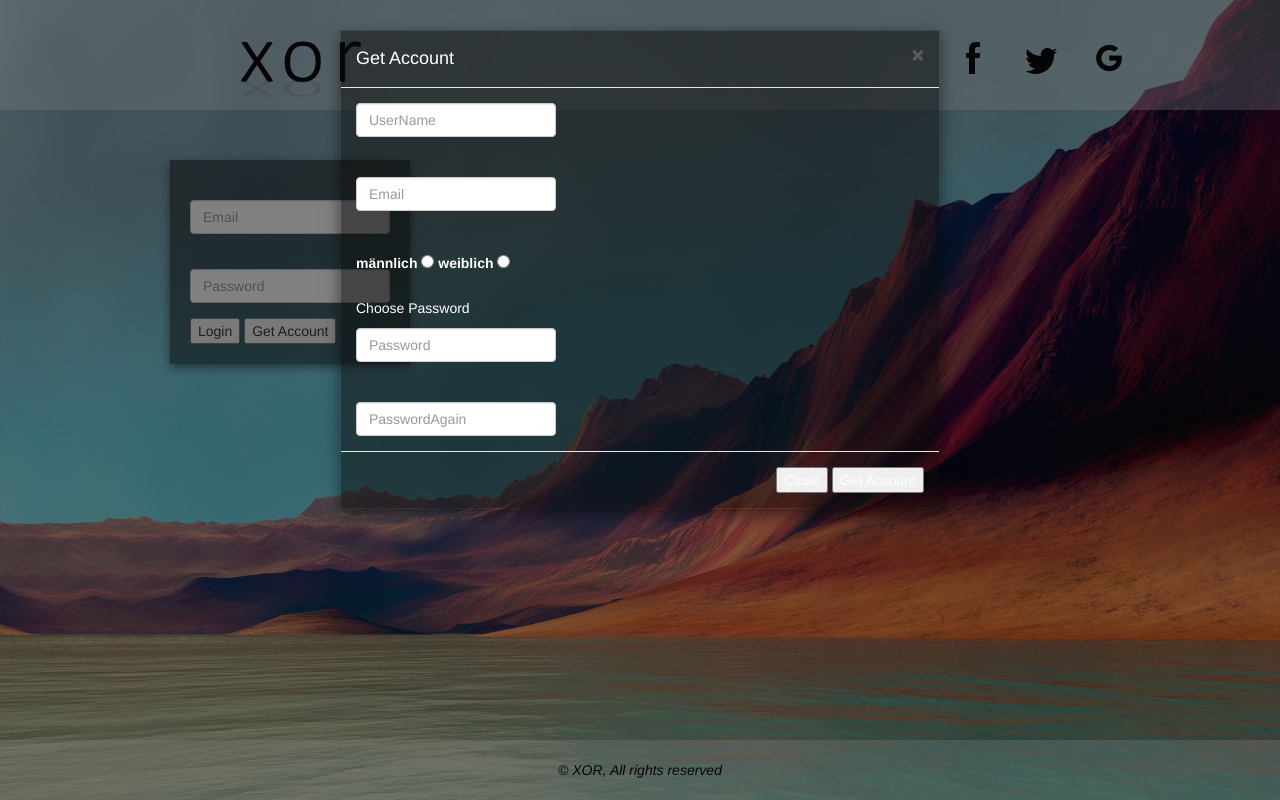
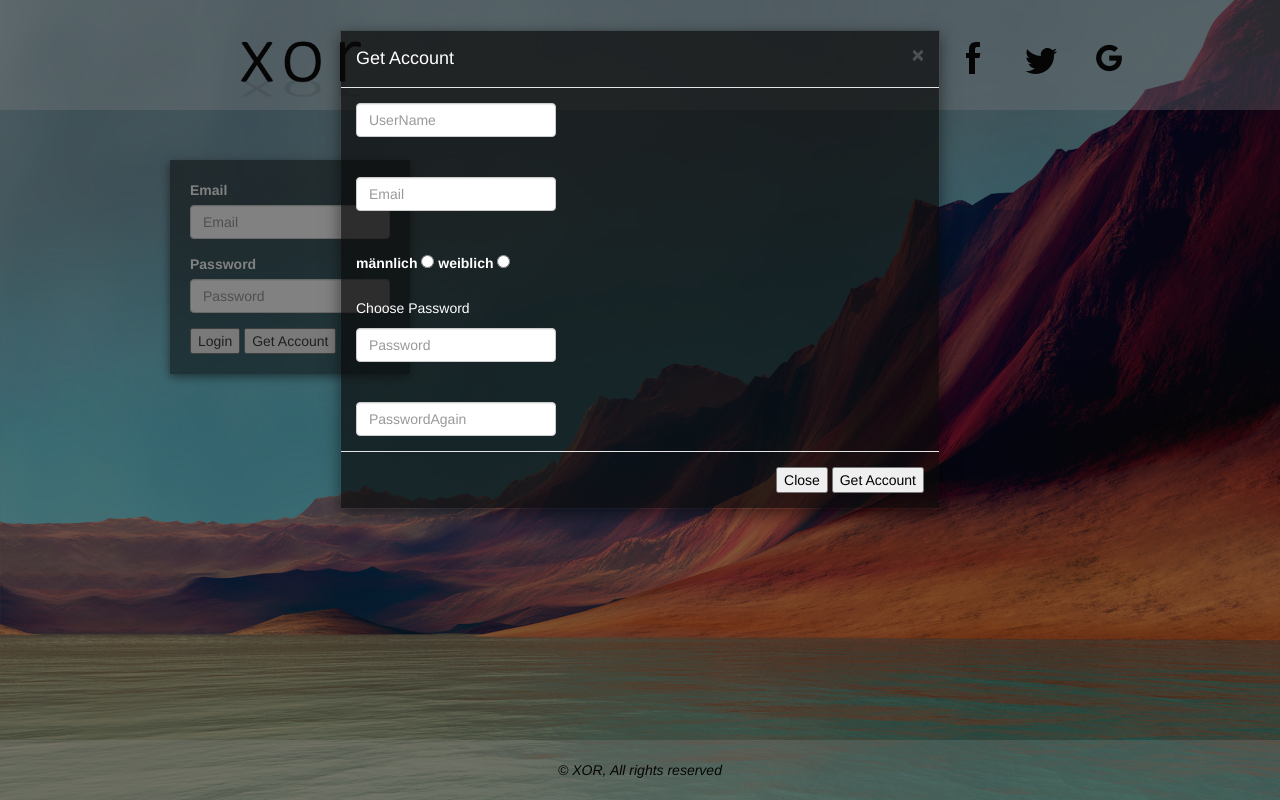
Before and after one commit to spacepen/projectpiXOR, a PHP site: page / in a window 1280 px wide, after a click on "Get Account". Run offline with PHP 8.4, Linux system fonts and the light colour scheme.

Commit message:
updated Header: Pixor logo is bouncing, social media button link to actual share page; also updated font colors of login and lightbox to black and white (depending on the background)

```diff
--- a/pixor/index.html
+++ b/pixor/index.html
@@ -32,11 +32,11 @@
     <div class="width">
     <div class="loginbox">
         <div class="form-group">
-            <label for="exampleInputEmail1"></label>
+            <label for="exampleInputEmail1" class="x">Email</label>
             <input type="email" class="form-control" id="exampleInputEmail1" placeholder="Email">
         </div>
         <div class="form-group">
-            <label for="exampleInputPassword1"></label>
+            <label for="exampleInputPassword1" class="x">Password</label>
             <input type="password" class="form-control" id="exampleInputPassword1" placeholder="Password">
         </div>
         <button type="button">Login</button>
@@ -71,8 +71,8 @@
 
                 </div>
                 <div class="modal-footer">
-                    <button type="button" data-dismiss="modal">Close</button>
-                    <button type="button" >Get Account</button>
+                    <button class="y" type="button" data-dismiss="modal">Close</button>
+                    <button class="y" type="button" >Get Account</button>
                 </div>
             </div>
         </div>
--- a/pixor/scss/main.css
+++ b/pixor/scss/main.css
@@ -53,8 +53,19 @@ header {
   opacity: 0; }
 
 .pixor:hover {
-  opacity: 1; }
+  opacity: 1;
+  animation: bounce 1s; }
 
+@keyframes bounce {
+  0%, 20%, 60%, 100% {
+    -webkit-transform: translateY(0);
+    transform: translateY(0); }
+  40% {
+    -webkit-transform: translateY(-20px);
+    transform: translateY(-20px); }
+  80% {
+    -webkit-transform: translateY(-10px);
+    transform: translateY(-10px); } }
 main {
   display: flex;
   align-items: center;
@@ -77,17 +88,20 @@ footer {
   margin-top: 50px;
   margin-left: 20px;
   background-color: rgba(3, 3, 3, 0.5);
-  color: #333333;
+  color: #373737;
   padding: 20px;
   box-shadow: 0 3px 9px rgba(0, 0, 0, 0.5); }
 
 .lightbox {
-  background-color: rgba(10, 10, 10, 0.5);
+  background-color: rgba(10, 10, 10, 0.7);
   color: white;
   border-radius: 0; }
 
 .x {
   color: white; }
+
+.y {
+  color: black; }
 
 .backlight {
   background-color: rgba(255, 255, 255, 0.02); }
--- a/pixor/scss/main.scss
+++ b/pixor/scss/main.scss
@@ -65,6 +65,23 @@ header{
 
 .pixor:hover{
   opacity: 1;
+  animation: bounce 1s;
+}
+@keyframes bounce {
+  0%, 20%, 60%, 100% {
+    -webkit-transform: translateY(0);
+    transform: translateY(0);
+  }
+
+  40% {
+    -webkit-transform: translateY(-20px);
+    transform: translateY(-20px);
+  }
+
+  80% {
+    -webkit-transform: translateY(-10px);
+    transform: translateY(-10px);
+  }
 }
 main{
   display: flex;
@@ -88,19 +105,22 @@ footer{
   margin-top: 50px;
   margin-left: 20px;
   background-color: rgba(3,3,3,0.5);
-  color: #333333;
+  color: #373737;
   padding: 20px;
   box-shadow: 0 3px 9px rgba(0,0,0,.5);
 }
 
 
 .lightbox{
-  background-color: rgba(10,10,10,0.5);
+  background-color: rgba(10,10,10,0.7);
   color: white;
   border-radius: 0;
 }
 .x{
   color: rgba(255,255,255,1);
+}
+.y{
+  color: rgba(0,0,0,1);
 }
 
 .backlight{
```
Also changed, not shown: 1 other file.
